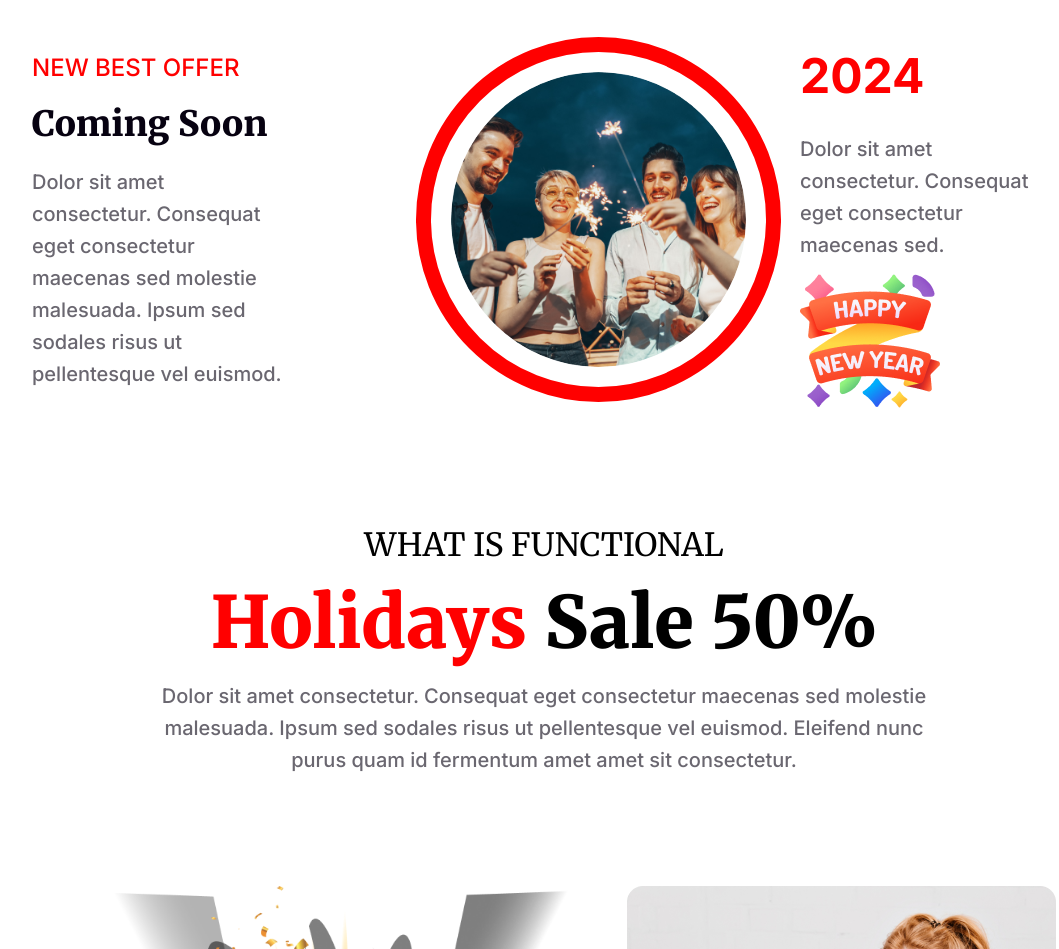
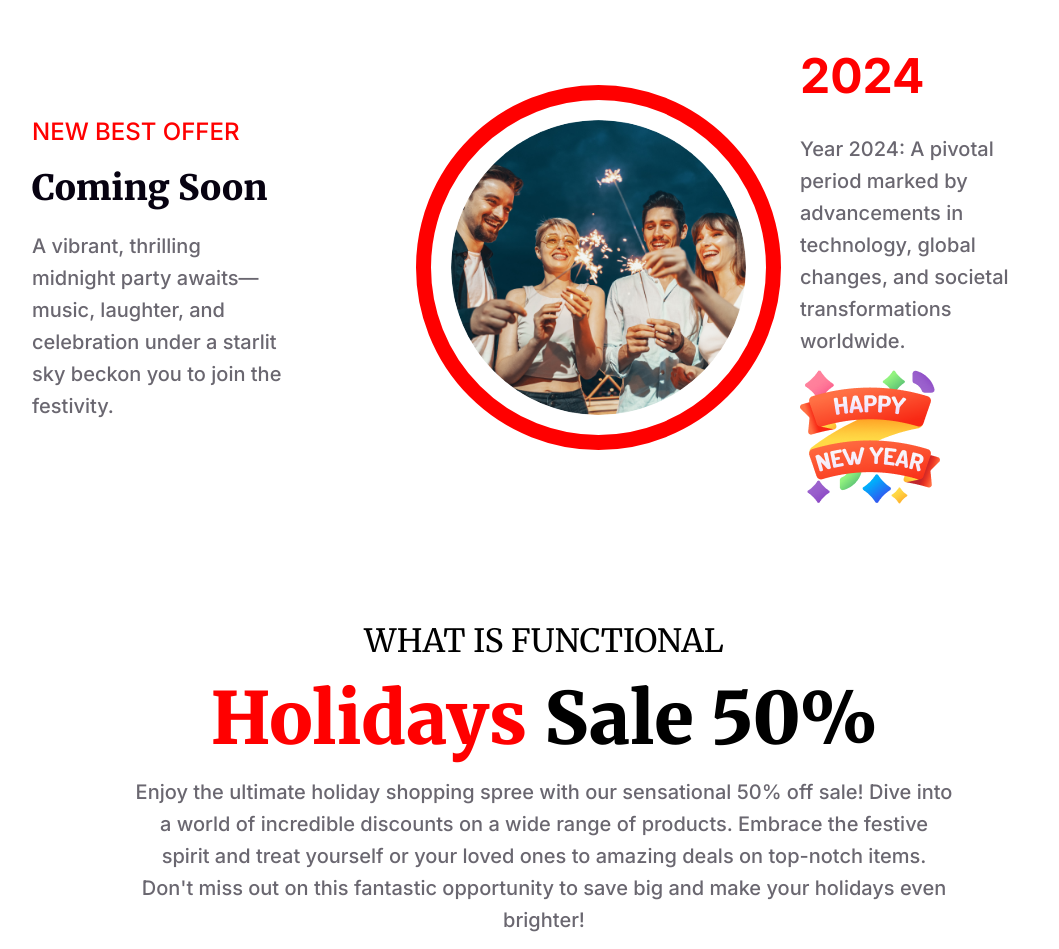
Before and after one commit to Mahedihasanimam/new-year-party-celebration, a plain HTML site: page index.html in a window 1280 px wide. Shown: the part 3080-4029 px from the top of the page, without its empty margins (96-1155 px from the left). Drawn offline with Linux system fonts and the light colour scheme.

Commit message:
little changes some text and link

```diff
--- a/index.html
+++ b/index.html
@@ -39,9 +39,9 @@
             <div class="welcome-text">
               <h2>Welcome to midnight party</h2>
               <p>
-                Dolor sit amet consectetur. Consequat eget consectetur maecenas
-                sed molestie malesuada. Ipsum sed sodales risus ut pellentesque
-                vel euismod.
+                A vibrant, thrilling midnight party awaits—music, laughter, and
+                celebration under a starlit sky beckon you to join the
+                festivity.
               </p>
               <button class="Join">Join Now</button>
             </div>
@@ -72,9 +72,9 @@
               <h4>NEW BEST OFFER</h4>
               <h1>Coming Soon</h1>
               <p>
-                Dolor sit amet consectetur. Consequat eget consectetur maecenas
-                sed molestie malesuada. Ipsum sed sodales risus ut pellentesque
-                vel euismod.
+                A vibrant, thrilling midnight party awaits—music, laughter, and
+                celebration under a starlit sky beckon you to join the
+                festivity.
               </p>
             </div>
             <div class="column">
@@ -83,8 +83,9 @@
             <div class="column">
               <h2>2024</h2>
               <p>
-                Dolor sit amet consectetur. Consequat eget consectetur maecenas
-                sed.
+                Year 2024: A pivotal period marked by advancements in
+                technology, global changes, and societal transformations
+                worldwide.
               </p>
               <img src="resources/Group 96.png" alt="images" />
             </div>
@@ -98,10 +99,12 @@
               <h4>WHAT IS FUNCTIONAL</h4>
               <h2><span class="special">Holidays </span> Sale 50%</h2>
               <p>
-                Dolor sit amet consectetur. Consequat eget consectetur maecenas
-                sed molestie malesuada. Ipsum sed sodales risus ut pellentesque
-                vel euismod. Eleifend nunc purus quam id fermentum amet amet sit
-                consectetur.
+                Enjoy the ultimate holiday shopping spree with our sensational
+                50% off sale! Dive into a world of incredible discounts on a
+                wide range of products. Embrace the festive spirit and treat
+                yourself or your loved ones to amazing deals on top-notch items.
+                Don't miss out on this fantastic opportunity to save big and
+                make your holidays even brighter!
               </p>
             </div>
           </div>
@@ -124,9 +127,9 @@
               <h4>THE BEST GIFTS</h4>
               <h1>Our Awesome Portfolio</h1>
               <p>
-                Dolor sit amet consectetur. Consequat eget consectetur maecenas
-                sed molestie malesuada. Ipsum sed sodales risus ut pellentesque
-                vel euismod.
+                showcases diverse projects, highlighting innovation, creativity,
+                and expertise across various industries, ensuring impactful
+                solutions and client satisfaction
               </p>
             </div>
             <div class="forfolio-image">
@@ -150,9 +153,9 @@
             <img src="resources/Group61.png" alt="image" />
             <h2>Subscribe Newsletter</h2>
             <p>
-              Dolor sit amet consectetur. Consequat eget consectetur maecenas
-              sed molestie malesuada. Ipsum sed sodales risus ut pellentesque
-              vel euismod.
+              Subscribe to our newsletter for exclusive updates, offers, and
+              content delivered straight to your inbox. Stay informed,
+              entertained, and connected with our latest news and updates!
             </p>
             <input
               type="email"
@@ -176,8 +179,8 @@
             <a href="#"
               ><img src="resources/Call.png" alt="call" /> +00 123 584 124</a
             ><br />
-            <a href="www.google.com"
-              ><img src="resources/Website.png" alt="web-icon" />
+            <a href="https://www.google.com/"
+               target="_blank"><img src="resources/Website.png" alt="web-icon" />
               www.google.com</a
             >
           </div>
@@ -189,7 +192,7 @@
           <img src="resources/Linkedin.png" alt="Linkedin" />
         </div>
         <div class="bottom-footer-text">
-          <strong> 2024, All Rights Reserved by mahedi hasan. </strong>
+          <strong> 2024, &copy; All Rights Reserved by mahedi hasan. </strong>
           <strong>
             <button class="Join">Unsubscribe</button>
           </strong>
```
